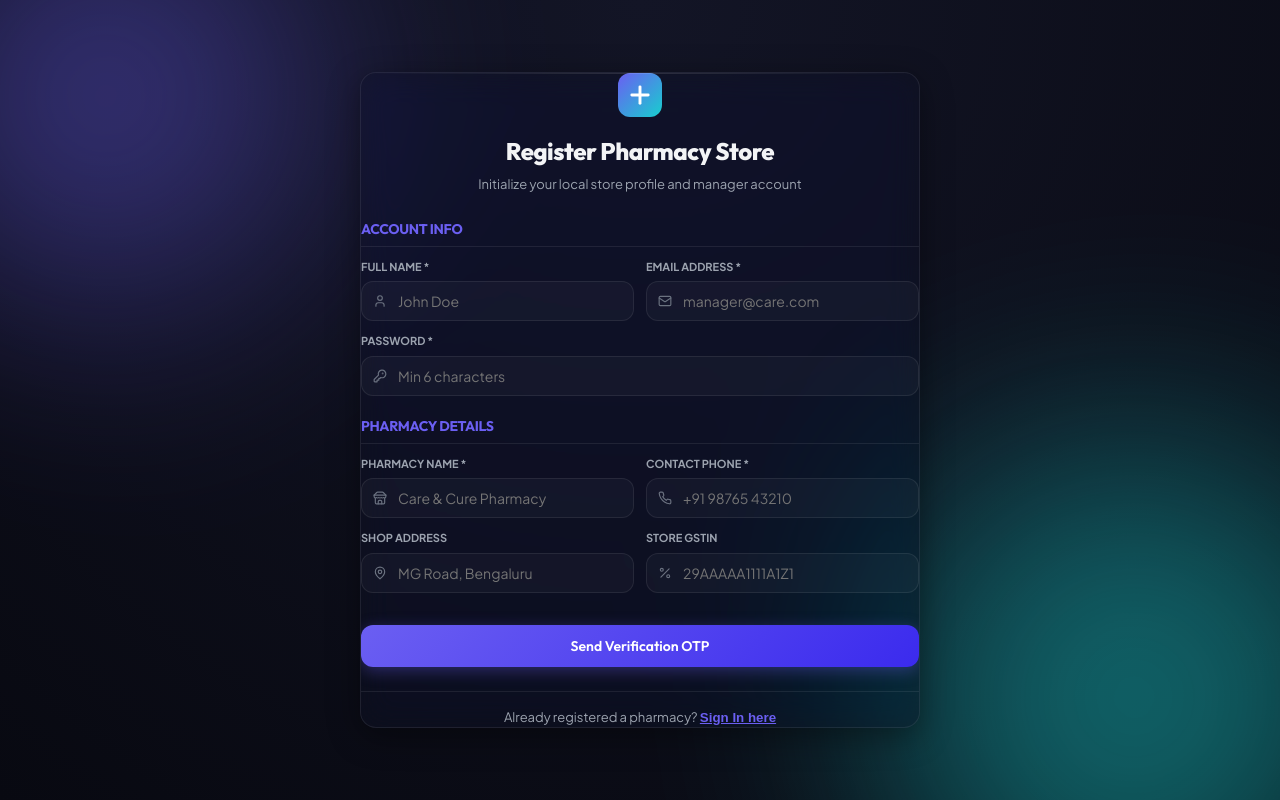
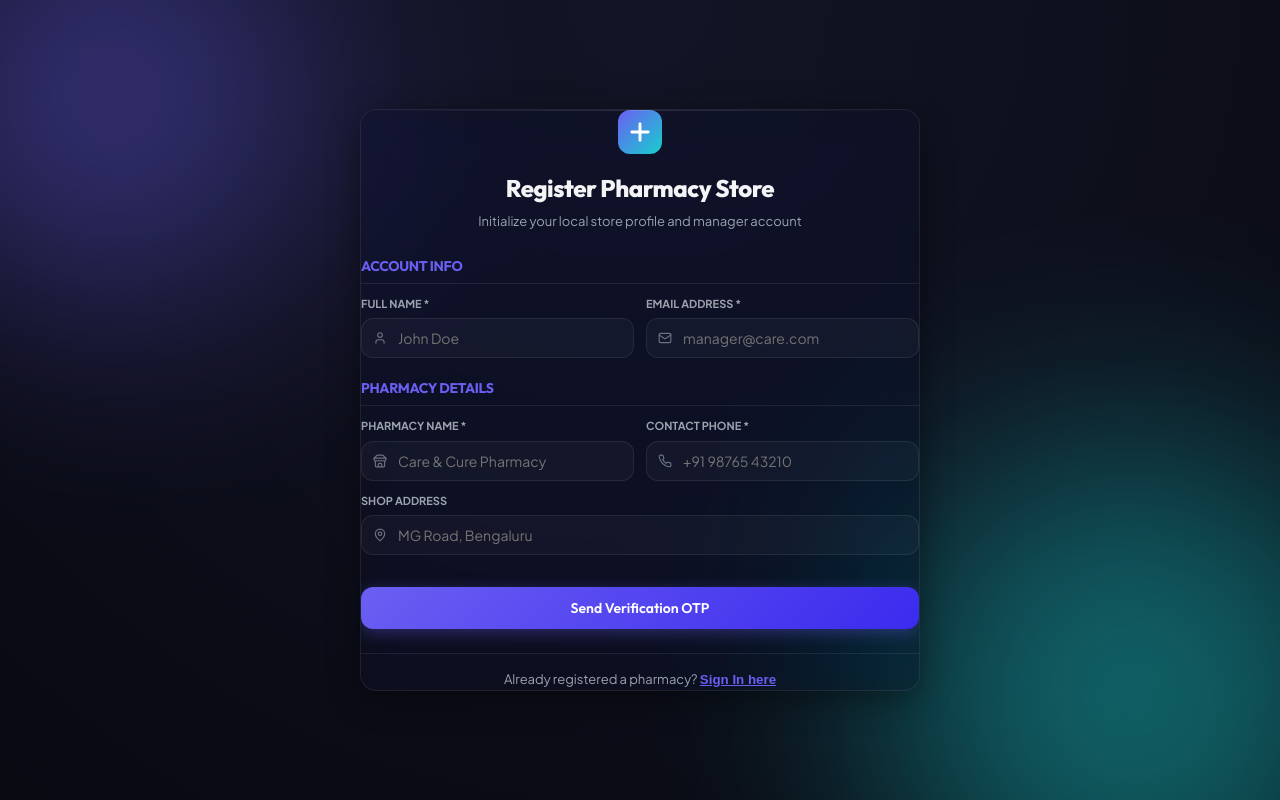
Before and after one commit to B4D4L-2005/Smart_Pharmacy_System, a React app in the folder frontend/: page / in a window 1280 px wide. Both pictures are taken after a click on the button "Register Store". Built offline with nearby package versions, Linux system fonts and the light colour scheme; no server answers; the HTML template or start-up script is replaced by a standard one.

Commit message:
Remove Password and GSTIN fields from the registration page

```diff
--- a/frontend/src/app/pages/Signup.jsx
+++ b/frontend/src/app/pages/Signup.jsx
@@ -12,11 +12,9 @@ export function Signup({ onNavigate }) {
   // Form Fields
   const [username, setUsername] = useState('');
   const [email, setEmail] = useState('');
-  const [password, setPassword] = useState('');
   const [shopName, setShopName] = useState('');
   const [shopPhone, setShopPhone] = useState('');
   const [shopAddress, setShopAddress] = useState('');
-  const [gstin, setGstin] = useState('');
 
   // OTP States
   const [otpSent, setOtpSent] = useState(false);
@@ -25,7 +23,7 @@ export function Signup({ onNavigate }) {
 
   const handleSendOTP = async (e) => {
     e.preventDefault();
-    if (!username || !email || !password || !shopName || !shopPhone) {
+    if (!username || !email || !shopName || !shopPhone) {
       showToast('Please fill out all required fields (*).', 'warning');
       return;
     }
@@ -59,12 +57,12 @@ export function Signup({ onNavigate }) {
         email,
         otpCode,
         username,
-        password,
+        password: '', // Password is not required for OTP registration
         shopName,
         shopPhone,
         phoneNumber: shopPhone, // kept for backup compatibility
         shopAddress,
-        gstin
+        gstin: '' // GSTIN can be configured later in settings
       });
       showToast('Email verified. Pharmacy profile created successfully!', 'success');
       onNavigate('dashboard');
@@ -155,24 +153,6 @@ export function Signup({ onNavigate }) {
                 </div>
               </div>
             </div>
-
-            {/* Password */}
-            <div style={{ display: 'flex', flexDirection: 'column', gap: '6px', marginTop: '12px' }}>
-              <label style={{ fontSize: '11px', fontWeight: '700', color: 'var(--text-secondary)' }}>PASSWORD *</label>
-              <div style={{ position: 'relative' }}>
-                <KeyRound size={14} style={{ position: 'absolute', left: '12px', top: '50%', transform: 'translateY(-50%)', color: 'var(--text-muted)' }} />
-                <input
-                  type="password"
-                  placeholder="Min 6 characters"
-                  value={password}
-                  onChange={(e) => setPassword(e.target.value)}
-                  disabled={otpSent}
-                  className="glass-input"
-                  style={{ paddingLeft: '36px', height: '40px', paddingTop: 0, paddingBottom: 0 }}
-                  required
-                />
-              </div>
-            </div>
           </div>
 
           {/* Section: Shop Details */}
@@ -219,9 +199,8 @@ export function Signup({ onNavigate }) {
               </div>
             </div>
 
-            <div className="form-grid-2col" style={{ marginTop: '12px' }}>
             {/* Shop Address */}
-              <div style={{ display: 'flex', flexDirection: 'column', gap: '6px' }}>
+            <div style={{ display: 'flex', flexDirection: 'column', gap: '6px', marginTop: '12px' }}>
               <label style={{ fontSize: '11px', fontWeight: '700', color: 'var(--text-secondary)' }}>SHOP ADDRESS</label>
               <div style={{ position: 'relative' }}>
                 <MapPin size={14} style={{ position: 'absolute', left: '12px', top: '50%', transform: 'translateY(-50%)', color: 'var(--text-muted)' }} />
@@ -234,24 +213,6 @@ export function Signup({ onNavigate }) {
                   className="glass-input"
                   style={{ paddingLeft: '36px', height: '40px', paddingTop: 0, paddingBottom: 0 }}
                 />
-                </div>
-              </div>
-
-              {/* GSTIN */}
-              <div style={{ display: 'flex', flexDirection: 'column', gap: '6px' }}>
-                <label style={{ fontSize: '11px', fontWeight: '700', color: 'var(--text-secondary)' }}>STORE GSTIN</label>
-                <div style={{ position: 'relative' }}>
-                  <Percent size={14} style={{ position: 'absolute', left: '12px', top: '50%', transform: 'translateY(-50%)', color: 'var(--text-muted)' }} />
-                  <input
-                    type="text"
-                    placeholder="29AAAAA1111A1Z1"
-                    value={gstin}
-                    onChange={(e) => setGstin(e.target.value.toUpperCase())}
-                    disabled={otpSent}
-                    className="glass-input"
-                    style={{ paddingLeft: '36px', height: '40px', paddingTop: 0, paddingBottom: 0 }}
-                  />
-                </div>
               </div>
             </div>
           </div>
```
Also changed, not shown: 1 other file (tests, documents, lock files or other folders). Lines whose indentation alone changed are shown as unchanged.
